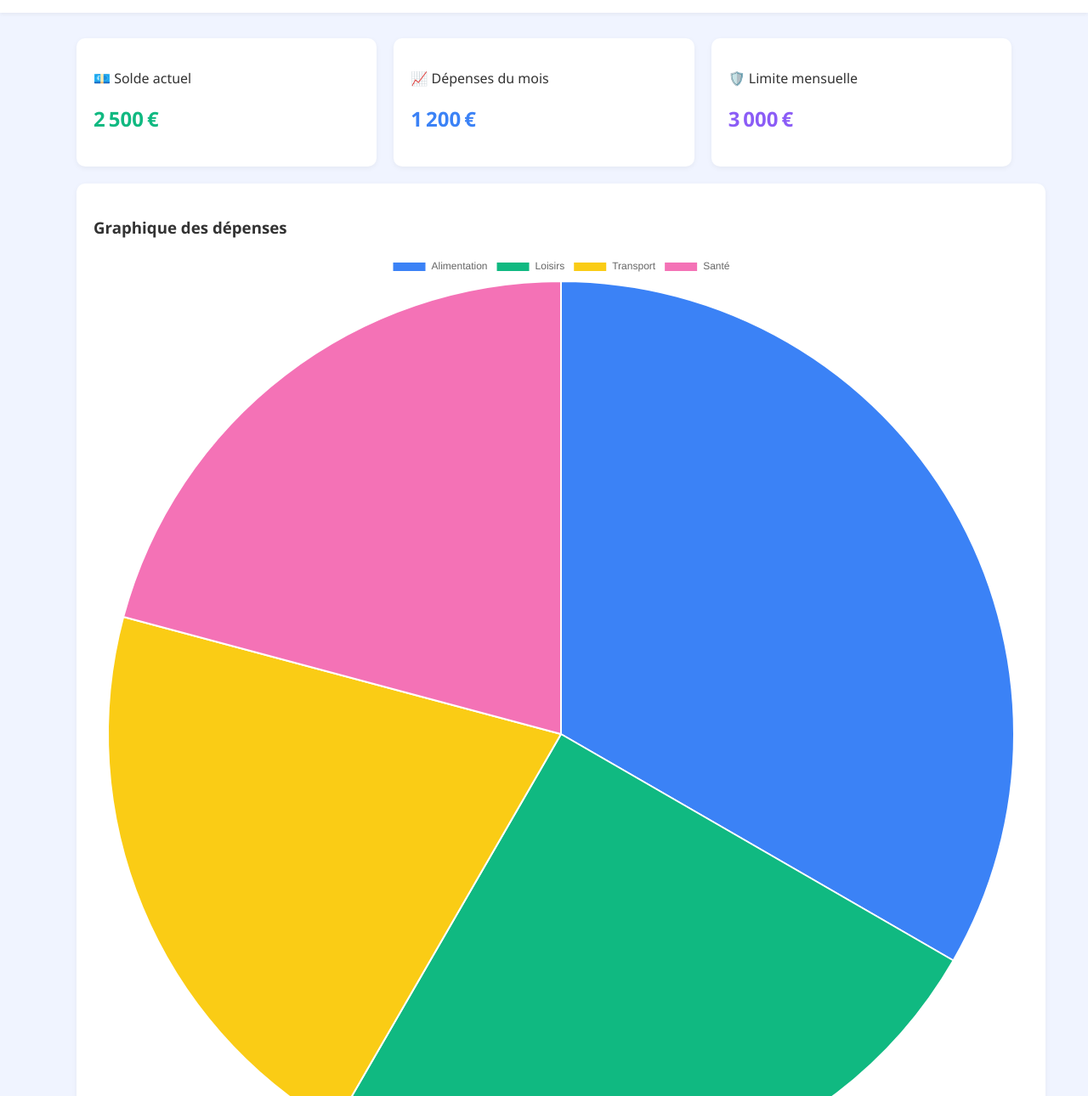
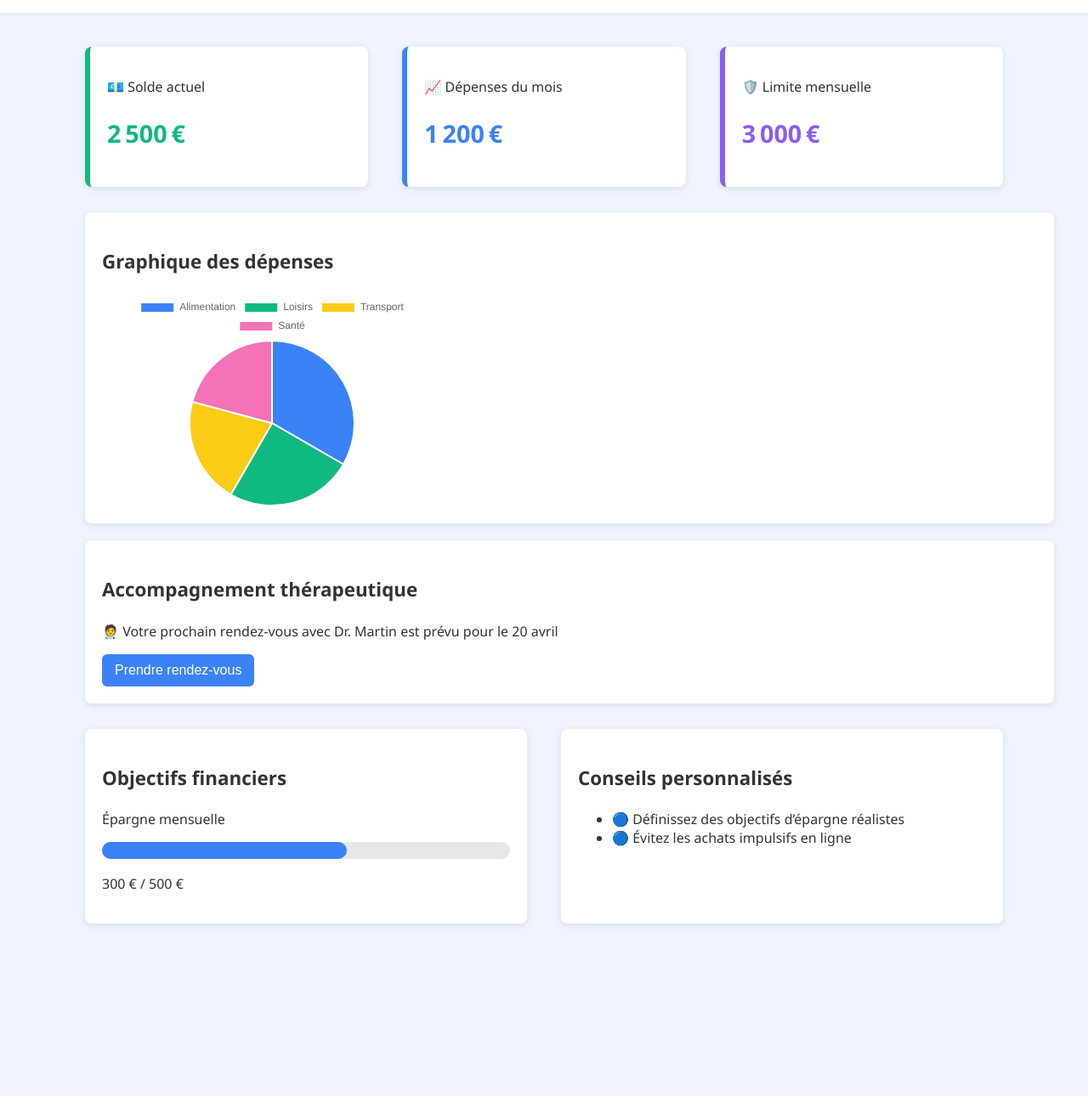
Before and after one commit to Caroline-Lemarchand/Maxapp, a plain HTML site: page index.html in a window 1280 px wide. Shown: the part 80-1370 px from the top of the page at 85% size. After the commit the page ends 1227 px from the top, so only its background shows below. Drawn offline with nearby package versions, Linux system fonts and the light colour scheme; sample sign-in values are in the browser's storage.

Commit message:
Update styles.css

```diff
--- a/styles.css
+++ b/styles.css
@@ -208,3 +208,118 @@ canvas {
     transform: translateX(0) scale(1);
   }
 }
+/* Cartes */
+.card {
+  background: #fff;
+  border-radius: 8px;
+  padding: 20px;
+  margin: 10px;
+  box-shadow: 0 2px 8px rgb(0 0 0 / 0.1);
+  flex: 1;
+}
+
+.cards-row {
+  display: flex;
+  justify-content: space-between;
+  flex-wrap: wrap;
+}
+
+.card.full {
+  flex-basis: 100%;
+  margin-bottom: 20px;
+}
+
+.card.green {
+  border-left: 6px solid #10b981;
+}
+
+.card.blue {
+  border-left: 6px solid #3b82f6;
+}
+
+.card.purple {
+  border-left: 6px solid #8b5cf6;
+}
+
+/* Progress bar personnalisée */
+progress {
+  width: 100%;
+  height: 20px;
+  -webkit-appearance: none;
+  appearance: none;
+}
+
+progress::-webkit-progress-bar {
+  background-color: #e5e7eb;
+  border-radius: 10px;
+}
+
+progress::-webkit-progress-value {
+  background-color: #3b82f6;
+  border-radius: 10px;
+}
+
+/* Boutons */
+button {
+  background-color: #3b82f6;
+  border: none;
+  color: white;
+  padding: 10px 15px;
+  border-radius: 6px;
+  cursor: pointer;
+  font-size: 1rem;
+  transition: background-color 0.3s ease;
+}
+
+button:hover {
+  background-color: #2563eb;
+}
+
+/* Navigation active */
+.nav-menu li a.active {
+  font-weight: bold;
+  color: #3b82f6;
+  text-decoration: underline;
+}
+/* Agrandir titres généraux */
+h2 {
+  font-size: 1.8rem;
+}
+
+h3 {
+  font-size: 1.4rem;
+}
+
+/* Taille des canvas (camemberts) par défaut */
+canvas {
+  max-width: 400px;
+  max-height: 250px;
+  width: 100%;
+  height: auto;
+}
+
+/* Adaptation mobile */
+@media screen and (max-width: 600px) {
+  h2 {
+    font-size: 2.2rem;  /* Plus grand sur petit écran */
+  }
+  h3 {
+    font-size: 1.8rem;
+  }
+  /* Réduire la taille des camemberts */
+  #pieFixes, #pieVariables, #lineChart {
+    max-width: 250px !important;
+    max-height: 200px !important;
+  }
+
+  /* Ajuster la mise en page en colonne pour mobiles */
+  .charts-grid {
+    display: flex;
+    flex-direction: column;
+    gap: 15px;
+  }
+
+  .chart-box {
+    width: 100%;
+  }
+}
```
